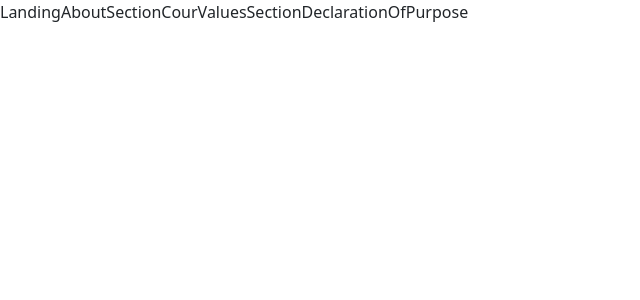
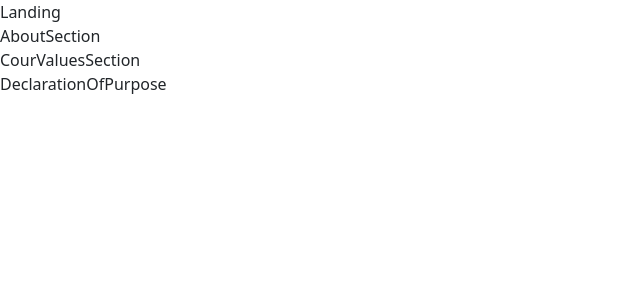
Before and after one commit to acm-ucr/pad-website, a Next.js app: page / in a window 1280 px wide. Shown: the top 300 px of the page, without its empty margins (0-640 px from the left). Built offline with nearby package versions, Linux system fonts and the light colour scheme; a web font is replaced by a local one.

Commit message:
fix export for join and events

```diff
--- a/src/app/events/page.js
+++ b/src/app/events/page.js
@@ -1,5 +1,7 @@
 import React from "react";
 
-export const events = () => {
-  return <div>events</div>;
+const join = () => {
+  return <div>join</div>;
 };
+
+export default join;
--- a/src/app/join/page.js
+++ b/src/app/join/page.js
@@ -1,5 +1,7 @@
 import React from "react";
 
-export const join = () => {
+const join = () => {
   return <div>join</div>;
 };
+
+export default join;
--- a/src/app/page.js
+++ b/src/app/page.js
@@ -4,7 +4,7 @@ import CourValuesSection from "@/components/CourValuesSection";
 import DeclarationOfPurpose from "@/components/DeclarationOfPurpose";
 const Home = () => {
   return (
-    <div className="w-screen flex felx-col min-h-screen overflow-hidden">
+    <div className="w-screen flex flex-col min-h-screen overflow-hidden">
       <Landing />
       <AboutSection />
       <CourValuesSection />
```
